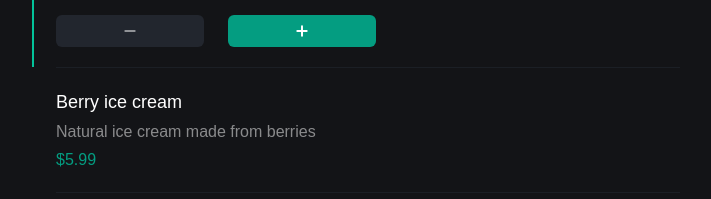
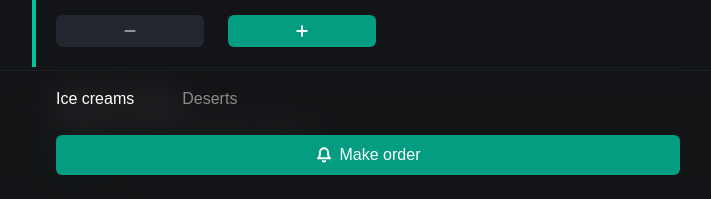
Before and after one commit to yaroslavnosenko/recode-ui, a Next.js app: page /q/1 in a window 1280 px wide. Both pictures are taken after a click on the element 640 px from the left and 558 px from the top of the page. Shown: the part 601-800 px from the top of the page, without its empty margins (272-983 px from the left). Built offline with nearby package versions, Linux system fonts and the light colour scheme.

Commit message:
oreder button

```diff
--- a/components/menu/index.ts
+++ b/components/menu/index.ts
@@ -6,3 +6,5 @@ export * from './navigation'
 export * from './category-view'
 export * from './product-view'
 export * from './menu-view'
+export * from './menu-navigation'
+export * from './order-button'
--- a/components/menu/layout.tsx
+++ b/components/menu/layout.tsx
@@ -1,5 +1,5 @@
 import { PropsWithChildren } from 'react'
 
 export const Layout = (props: PropsWithChildren) => (
-  <div className="max-w-2xl mx-auto px-6 py-10" {...props} />
+  <div className="max-w-2xl mx-auto px-6 py-10 pb-44" {...props} />
 )
--- /dev/null
+++ b/components/menu/menu-navigation.tsx
@@ -0,0 +1,20 @@
+import { Category } from 'types'
+
+interface Props {
+  categories: Category[]
+}
+
+export const MenuNavigation = ({ categories }: Props) => {
+  return (
+    <div className="max-w-2xl mx-auto flex overflow-x-scroll scrollbar-hide">
+      {categories.map((category) => (
+        <div
+          className="py-4 px-6 opacity-50 first:opacity-100 first:font-medium whitespace-nowrap"
+          key={category.id}
+        >
+          {category.name}
+        </div>
+      ))}
+    </div>
+  )
+}
--- a/components/menu/navigation.tsx
+++ b/components/menu/navigation.tsx
@@ -1,40 +1,9 @@
-export const Navigation = () => {
-  const menus = ['Drinks', 'Coffee', 'Hookahs', 'Deserts', 'Pizza']
+import { PropsWithChildren } from 'react'
 
-  const MenuNav = () => {
-    return (
-      <div className="border-t">
-        <div className="max-w-2xl mx-auto flex overflow-x-scroll scrollbar-hide">
-          {menus.map((m) => (
-            <div
-              key={m}
-              className="py-4 px-6 text-slate-400  first:text-black font-medium"
-            >
-              {m}
-            </div>
-          ))}
-        </div>
-      </div>
-    )
-  }
-
-  const OrderButton = () => {
-    return (
-      <div className="max-w-2xl bg-slate-200 mx-auto flex overflow-x-scroll scrollbar-hide p-6 pb-8 rounded-t-2xl">
-        <button
-          type="button"
-          className="text-white w-full bg-slate-800 hover:bg-slate-900 active:bg-slate-700 font-medium rounded-full text-sm px-5 py-4 text-center"
-        >
-          Make Order
-        </button>
-      </div>
-    )
-  }
-
+export const Navigation = ({ children }: PropsWithChildren) => {
   return (
-    <div className="bg-white/80 fixed bottom-0 w-full left-0 backdrop-blur-lg">
-      <MenuNav />
-      <OrderButton />
+    <div className="bg-dark-900/60 fixed bottom-0 w-full left-0 backdrop-blur-lg border-t border-dark-800">
+      {children}
     </div>
   )
 }
--- /dev/null
+++ b/components/menu/order-button.tsx
@@ -0,0 +1,12 @@
+import { FiBell } from 'react-icons/fi'
+
+export const OrderButton = () => {
+  return (
+    <div className="max-w-2xl mx-auto p-6 pt-2">
+      <button className="bg-brand-600 w-full flex-1 flex items-center justify-center rounded-md py-2 active:opacity-50 font-medium">
+        <FiBell strokeWidth={3} />
+        <p className="ml-2">Make order</p>
+      </button>
+    </div>
+  )
+}
--- a/components/menu/product-view.tsx
+++ b/components/menu/product-view.tsx
@@ -47,7 +47,7 @@ export const ProductView = ({ product }: Props) => {
             onPlus={() => addProduct(product)}
             onMinus={() => removeProduct(id)}
           />
-          <div className="h-full w-0.5 bg-brand-500 absolute top-0 -left-6" />
+          <div className="h-full w-1 bg-brand-500 absolute top-0 -left-6" />
         </>
       )}
     </div>
--- a/pages/q/[uuid].tsx
+++ b/pages/q/[uuid].tsx
@@ -1,7 +1,15 @@
 import { useState } from 'react'
 
 import { supplier } from '__mock/data'
-import { Layout, SupplierInfo, SearchInput, MenuView } from 'components/menu'
+import {
+  Layout,
+  SupplierInfo,
+  SearchInput,
+  MenuView,
+  Navigation,
+  MenuNavigation,
+  OrderButton,
+} from 'components/menu'
 import { MenuContext } from 'components/menu/menu-context'
 import { OrderRow, Product } from 'types'
 
@@ -31,8 +39,6 @@ export default function MenuPage() {
     }
   }
 
-  console.log(order)
-
   return (
     <MenuContext.Provider value={{ order, addProduct, removeProduct }}>
       <Layout>
@@ -41,7 +47,10 @@ export default function MenuPage() {
           <SearchInput />
         </div>
         {supplier.menu && <MenuView menu={supplier.menu} />}
-        {/* <Navigation /> */}
+        <Navigation>
+          <MenuNavigation categories={supplier.menu?.categories || []} />
+          {order.length !== 0 && <OrderButton />}
+        </Navigation>
       </Layout>
     </MenuContext.Provider>
   )
```
